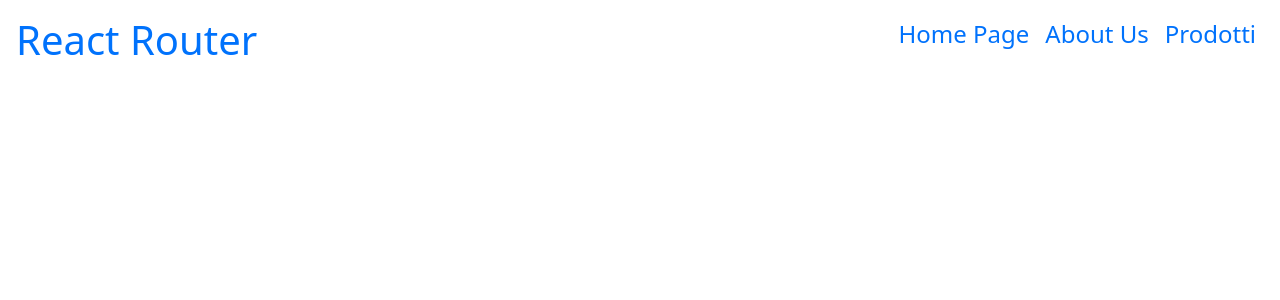
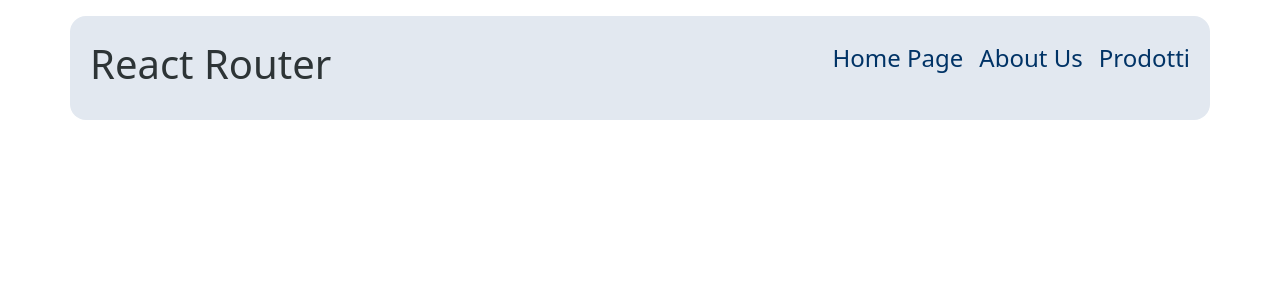
Before and after one commit to NicoSciangula/react-router, a React (Vite) app: page / in a window 1280 px wide. Shown: the top 300 px of the page. Built offline with nearby package versions, Linux system fonts and the light colour scheme.

Commit message:
added style class

```diff
--- a/src/components/NavBar.jsx
+++ b/src/components/NavBar.jsx
@@ -4,7 +4,7 @@
   return (
     <>
       <div>
-        <h1 className="my-main-logo">React Router</h1>
+        <h1 className="my-main-logo ps-2">React Router</h1>
       </div>
       <nav className="fs-4 my-nav">
         <Link to="/" className="px-2 my-link">
--- a/src/index.css
+++ b/src/index.css
@@ -1,12 +1,18 @@
 .my-link {
   display: inline-block;
   text-decoration: none;
-  color: rgb(0, 114, 252);
+  color: #003366;
   transition: all 0.2s;
 }
 .my-link:hover {
   transform: scale(1.1);
+  color: rgb(0, 114, 252);
 }
 .my-main-logo {
-  color: rgb(0, 114, 252);
+  color: #2d3436;
 }
+
+.my-bg-header {
+  background-color: #e2e8f0;
+  border-radius: 16px;
+}
--- a/src/layout/DefaultLayout.jsx
+++ b/src/layout/DefaultLayout.jsx
@@ -4,7 +4,7 @@
 export default function DefaultLayout() {
   return (
     <>
-      <header className="d-flex justify-content-between p-3">
+      <header className="d-flex justify-content-between py-4 mt-3 container my-bg-header">
         <NavBar />
       </header>
 
```
